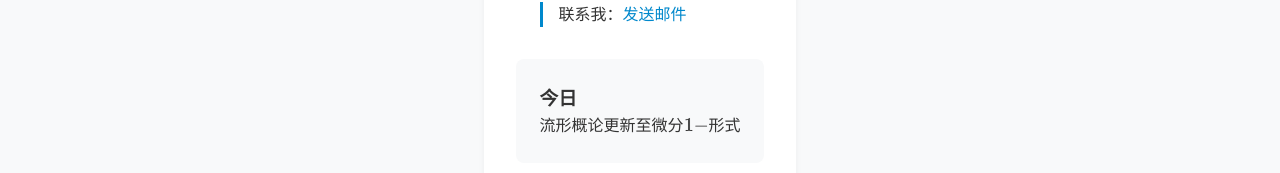
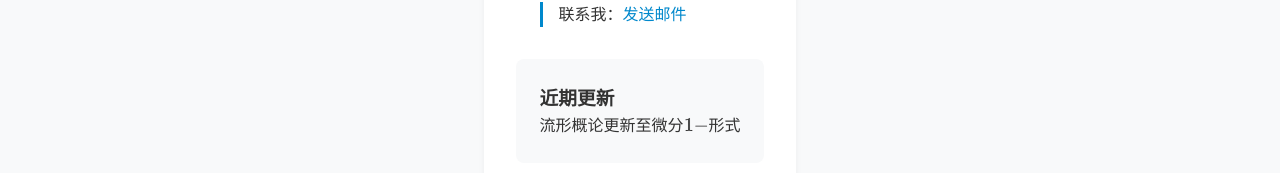
Before and after one commit to Hafnium-Chen/Hafnium-Chen.github.io, a plain HTML site: page index.html in a window 1280 px wide. Shown: the part 406-579 px from the top of the page. Drawn offline with nearby package versions, Linux system fonts and the light colour scheme.

Commit message:
Add files via upload

```diff
--- a/index.html
+++ b/index.html
@@ -225,18 +225,23 @@
             <div itemprop="articleBody">
                 <h1 style="margin-bottom: 1.5rem; color: #2c3e50;">猫窝</h1>
                 <p style="margin-bottom: 1rem;">这是我猫窝</p>
+
+                <!-- 讲义 -->
                 <h2>讲义</h2>
                 <a href="/source/Introduction to Manifolds.pdf">Introduction to Manifolds</a>
+
+                <!-- 外链 -->
                 <h2>相关链接</h2>
                 <ul>
                     <li> GitHub 主页：<a href="https://github.com/Hafnium-Chen">点击访问</a></li>
                     <li> 联系我：<a href="306581756@qq.com">发送邮件</a></li>
                 </ul>
-
+                <!-- 更新块 -->
                 <div style="margin-top: 2rem; padding: 1.5rem; background: #f8f9fa; border-radius: 8px;">
-                    <h3>今日</h3>
+                    <h3>近期更新</h3>
                     <p>流形概论更新至微分$1-$形式</p>
                 </div>
+
             </div>
         </div>
     </main>
```
